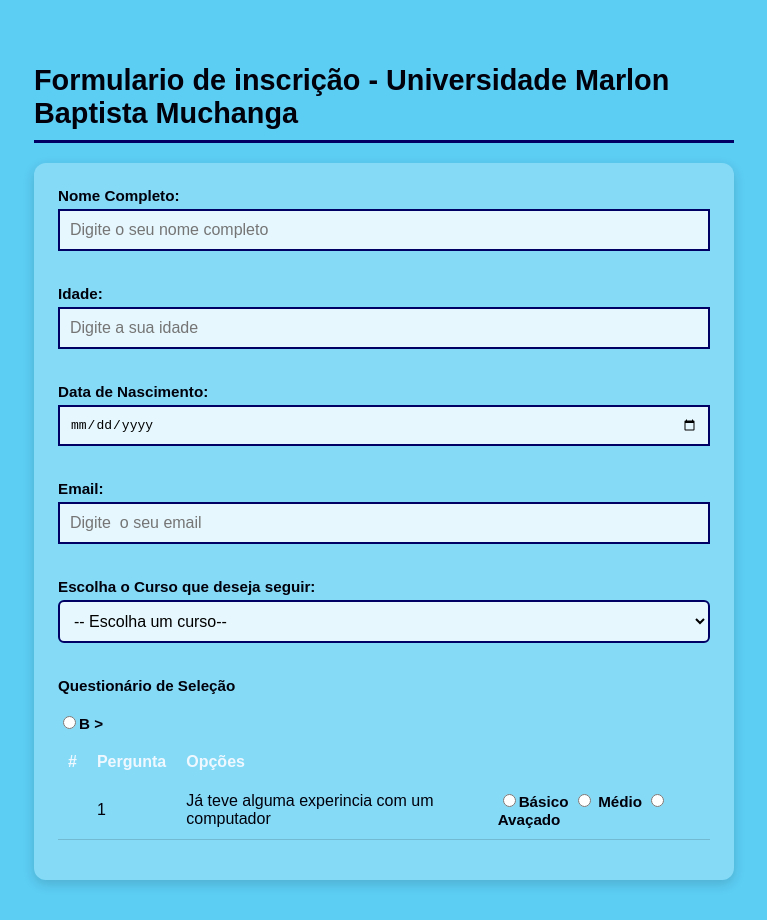
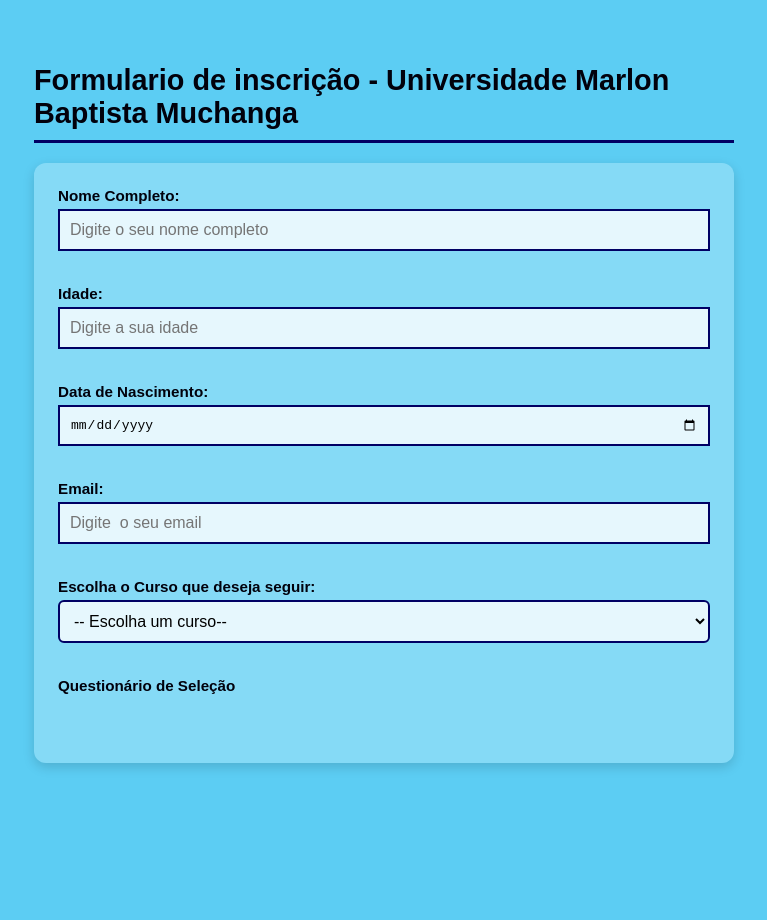
Before and after one commit to Marlon575/UJAC_Projeto_PWM, a plain HTML site: page Primeiro_projeto_pwm/Pagina_html.1.2/Pagina_html_1.1.html in a window 1280 px wide. Shown: the whole page, without its empty margins (256-1023 px from the left). After the commit the page ends 803 px from the top, so only its background shows below. Drawn offline with Linux system fonts and the light colour scheme.

Commit message:
Renomeaçáo do nome do pasta pagina intirativa html, para pagina botão interativo html

```diff
--- a/Primeiro_projeto_pwm/Pagina_html.1.2/Pagina_html_1.1.html
+++ b/Primeiro_projeto_pwm/Pagina_html.1.2/Pagina_html_1.1.html
@@ -30,24 +30,10 @@
             </select><br><br>
             <label>Questionário de Seleção</label><br><br>
             <table>
-                <tr>
-                    <th>#</th>
-                    <th>Pergunta</th>
-                    <th>Opções</th>
-                </tr>
-                <td>
-                    <td>1</td>
-                    <td>Já teve alguma experincia com um computador</td>
-                <label class="Opcao"><input type="radio" name="q1"value="basico">B ></label>
-                    <td>
-                        <label class="Opcao"><input type="radio" name="q2" value="basico">Básico</label>
-                        <label class="Opcao"><input type="radio" name="q2" value="medio"> Médio</label>
-                        <label class="Opcao"><input type="radio" name="q2" value="avancado">Avaçado</label>
-                    </td>
-                </td>
-                    </td>
-                </tr>
             </table>
+
+
+
 
         </form>
 
```
Also changed, not shown: Pagina_botão_interativa.html.1.2/estilo.css (renamed from Pagina_interativa.html.1.1/estilo.css), Pagina_botão_interativa.html.1.2/index.html (renamed from Pagina_interativa.html.1.1/index.html), Pagina_botão_interativa.html.1.2/script.js (renamed from Pagina_interativa.html.1.1/script.js).
